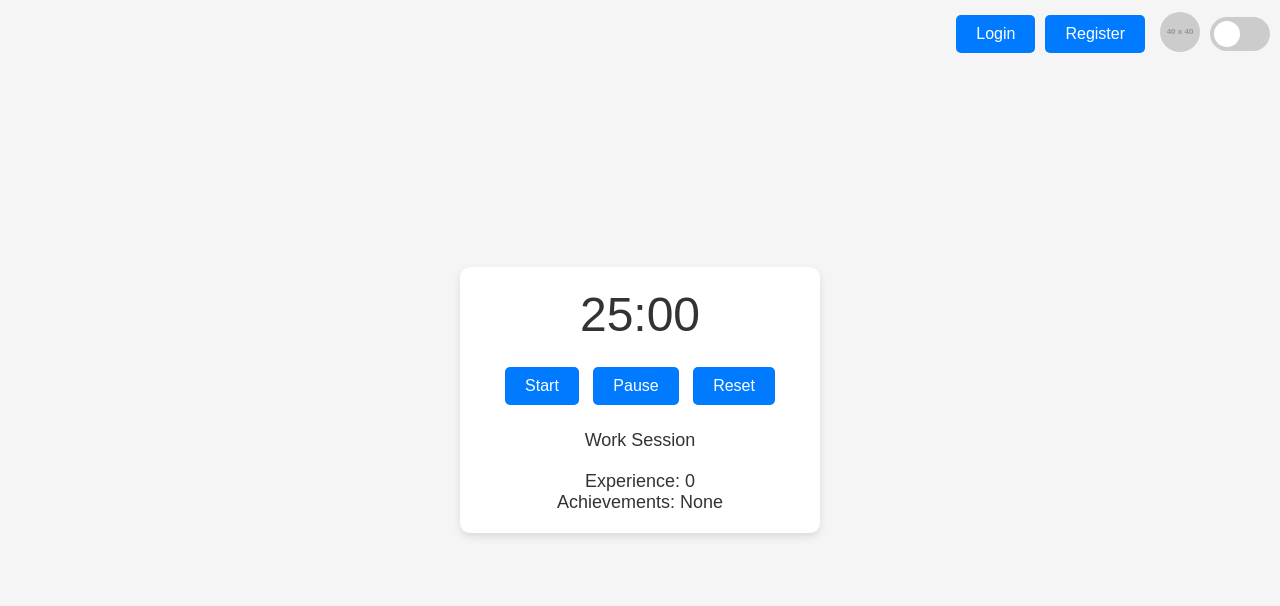
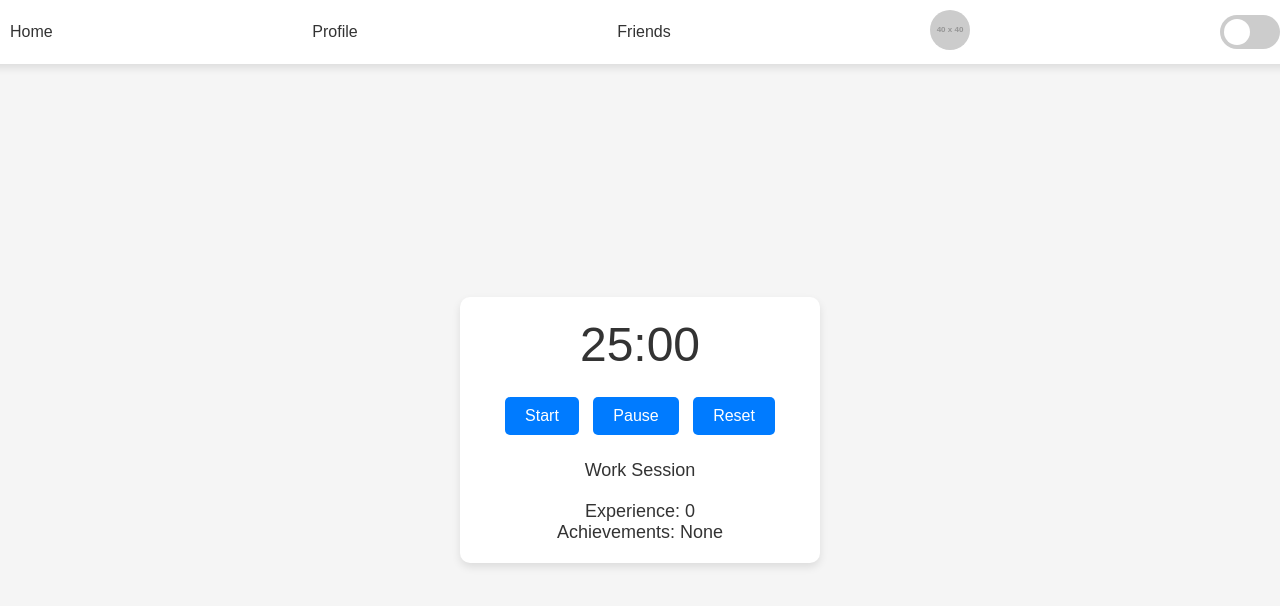
Before and after one commit to parsTroy/pomo, a plain HTML site: page frontend/index.html in a window 1280 px wide. Drawn offline with Linux system fonts and the light colour scheme; placeholder pictures from the web are drawn by us.

Commit message:
Update nav

```diff
--- a/frontend/index.html
+++ b/frontend/index.html
@@ -7,9 +7,10 @@
     <link rel="stylesheet" href="styles.css" />
   </head>
   <body>
-    <div class="top-bar">
-      <button id="login-btn">Login</button>
-      <button id="register-btn">Register</button>
+    <nav class="navbar">
+      <a href="index.html" class="nav-link">Home</a>
+      <a href="profile.html" class="nav-link">Profile</a>
+      <a href="friends.html" class="nav-link">Friends</a>
       <div class="profile-module">
         <img
           id="profile-pic"
@@ -23,7 +24,7 @@
           <span class="slider round"></span>
         </label>
       </div>
-    </div>
+    </nav>
     <div class="auth" id="auth-form" style="display: none">
       <input type="text" id="username" placeholder="Username" />
       <input type="password" id="password" placeholder="Password" />
--- a/frontend/styles.css
+++ b/frontend/styles.css
@@ -19,27 +19,28 @@ body {
   position: relative;
 }
 
-.top-bar {
-  position: absolute;
-  top: 10px;
-  right: 10px;
+.navbar {
+  position: fixed;
+  top: 0;
+  width: 100%;
+  background-color: var(--container-bg);
+  box-shadow: 0 4px 8px var(--container-shadow);
   display: flex;
+  justify-content: space-between;
   align-items: center;
+  padding: 10px 20px;
+  z-index: 1000;
 }
 
-.top-bar button {
-  background: var(--button-bg);
-  border: none;
-  color: white;
-  padding: 10px 20px;
-  margin: 5px;
-  border-radius: 5px;
-  cursor: pointer;
+.nav-link {
+  margin: 0 10px;
+  text-decoration: none;
+  color: var(--text-color);
   font-size: 16px;
 }
 
-.top-bar button:hover {
-  background: var(--button-hover-bg);
+.nav-link:hover {
+  color: var(--button-bg);
 }
 
 .profile-module {
@@ -53,12 +54,62 @@ body {
   border-radius: 50%;
 }
 
+.theme-toggle {
+  margin-left: 10px;
+}
+
+.switch {
+  position: relative;
+  display: inline-block;
+  width: 60px;
+  height: 34px;
+}
+
+.switch input {
+  opacity: 0;
+  width: 0;
+  height: 0;
+}
+
+.slider {
+  position: absolute;
+  cursor: pointer;
+  top: 0;
+  left: 0;
+  right: 0;
+  bottom: 0;
+  background-color: #ccc;
+  transition: 0.4s;
+  border-radius: 34px;
+}
+
+.slider:before {
+  position: absolute;
+  content: "";
+  height: 26px;
+  width: 26px;
+  left: 4px;
+  bottom: 4px;
+  background-color: white;
+  transition: 0.4s;
+  border-radius: 50%;
+}
+
+input:checked + .slider {
+  background-color: #2196f3;
+}
+
+input:checked + .slider:before {
+  transform: translateX(26px);
+}
+
 .container {
   text-align: center;
   background: var(--container-bg);
   padding: 20px 40px;
   border-radius: 10px;
   box-shadow: 0 4px 8px var(--container-shadow);
+  margin-top: 60px; /* Adjusted for navbar height */
 }
 
 .auth {
@@ -123,55 +174,6 @@ body {
   font-size: 18px;
 }
 
-.theme-toggle {
-  margin-left: 10px;
-}
-
-.switch {
-  position: relative;
-  display: inline-block;
-  width: 60px;
-  height: 34px;
-}
-
-.switch input {
-  opacity: 0;
-  width: 0;
-  height: 0;
-}
-
-.slider {
-  position: absolute;
-  cursor: pointer;
-  top: 0;
-  left: 0;
-  right: 0;
-  bottom: 0;
-  background-color: #ccc;
-  transition: 0.4s;
-  border-radius: 34px;
-}
-
-.slider:before {
-  position: absolute;
-  content: "";
-  height: 26px;
-  width: 26px;
-  left: 4px;
-  bottom: 4px;
-  background-color: white;
-  transition: 0.4s;
-  border-radius: 50%;
-}
-
-input:checked + .slider {
-  background-color: #2196f3;
-}
-
-input:checked + .slider:before {
-  transform: translateX(26px);
-}
-
 /* Dark Mode */
 body.dark-mode {
   --bg-color: #333;
```
Also changed, not shown: frontend/friends.html (+5 -4 lines), frontend/profile.html (+5 -4 lines).
